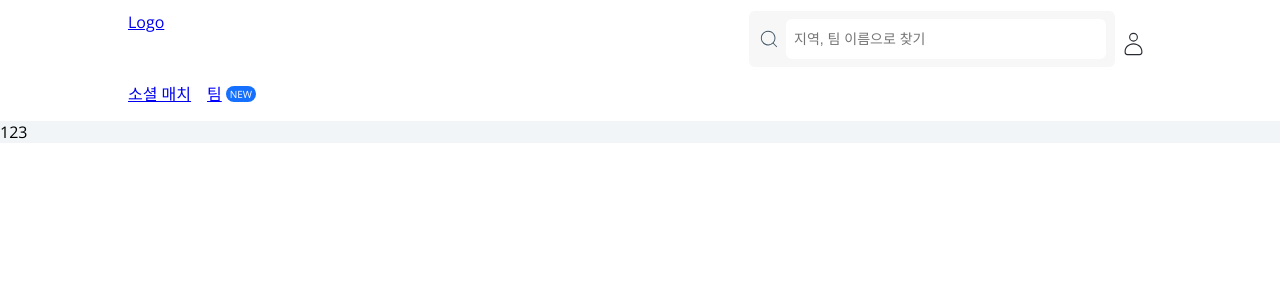
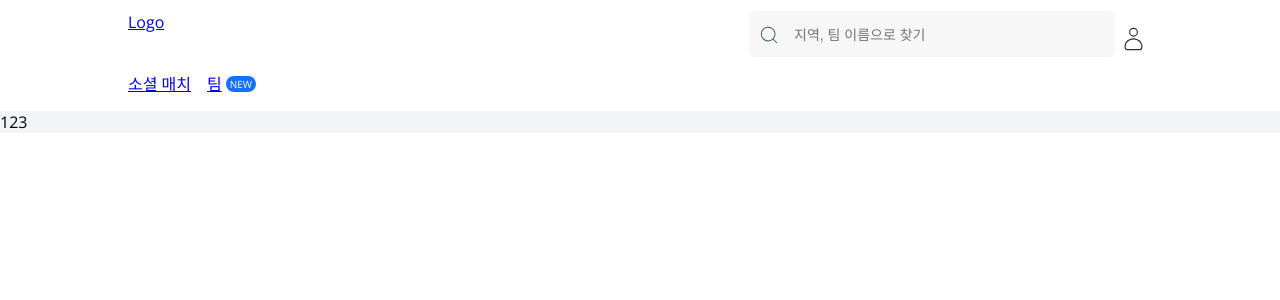
Before and after one commit to 25rae25/football, a Next.js app: page / in a window 1280 px wide. Shown: the top 300 px of the page. Built offline with nearby package versions, Linux system fonts and the light colour scheme.

Commit message:
navbarcontainer css 수정

```diff
--- a/src/container/Navbar/NavbarContainer.tsx
+++ b/src/container/Navbar/NavbarContainer.tsx
@@ -35,7 +35,7 @@
   padding: 8px;
   border: none;
   border-radius: 6px;
-  height: 40px;
+  height: 30px;
   color: #3e5463;
 
   .search {
@@ -49,12 +49,12 @@
 const Searchbar = styled.input`
   width: calc(100% - 30px);
   font-size: 14px;
-  line-height: 24px;
   padding: 8px;
   margin-left: 5px;
   border-radius: 6px;
   color: #3e5463;
   border: none;
+  background-color: transparent;
   vertical-align: super;
 `;
 
```
